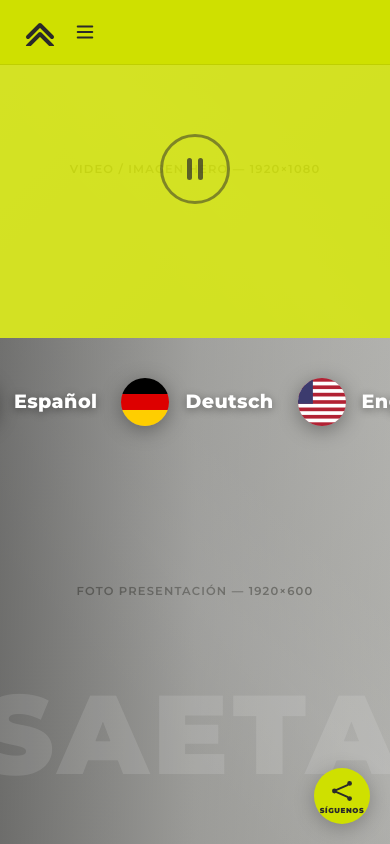
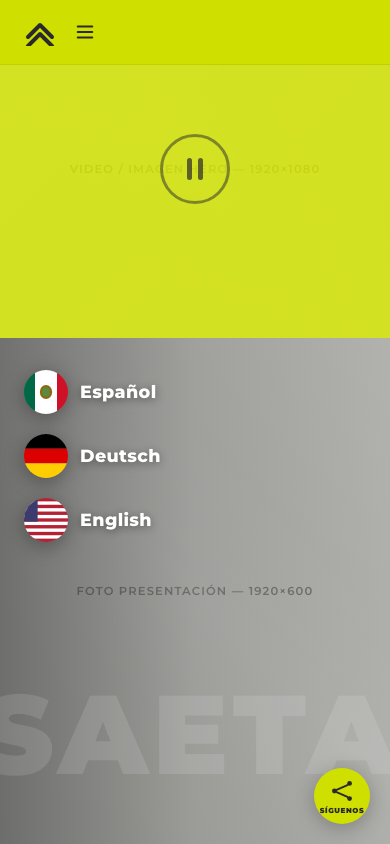
Before and after one commit to blancoandrea179-web/saeta-web, a Next.js app: page / in a window 390 px wide. Shown: the top 844 px of the page. Built offline with nearby package versions, Linux system fonts and the light colour scheme; a web font is replaced by a local one.

Commit message:
fix: responsive banderas en móvil

```diff
--- a/src/app/icon.tsx
+++ b/src/app/icon.tsx
@@ -15,8 +15,8 @@ export default function Icon() {
         justifyContent: 'center',
       }}>
         <svg width="22" height="20" viewBox="0 0 32 28" fill="none">
-          <path d="M4 19L16 7L28 19" stroke="#2a2a2a" strokeWidth="4" strokeLinecap="round" strokeLinejoin="round"/>
-          <path d="M4 28L16 16L28 28" stroke="#2a2a2a" strokeWidth="4" strokeLinecap="round" strokeLinejoin="round"/>
+          <path d="M4 19L16 7L28 19" stroke="#000000" strokeWidth="4" strokeLinecap="round" strokeLinejoin="round"/>
+          <path d="M4 28L16 16L28 28" stroke="#000000" strokeWidth="4" strokeLinecap="round" strokeLinejoin="round"/>
         </svg>
       </div>
     ),
--- a/src/components/sections/Hero.module.css
+++ b/src/components/sections/Hero.module.css
@@ -141,3 +141,26 @@
   .flagCircle { width: 48px; height: 48px; }
   .langRow { gap: 24px; }
 }
+
+@media (max-width: 480px) {
+  .langRow {
+    flex-direction: column;
+    gap: 20px;
+    justify-content: center;
+    align-items: flex-start;
+    padding: 32px 24px;
+  }
+
+  .langItem {
+    gap: 12px;
+  }
+
+  .flagCircle {
+    width: 44px;
+    height: 44px;
+  }
+
+  .langName {
+    font-size: 1.1rem;
+  }
+}
```
